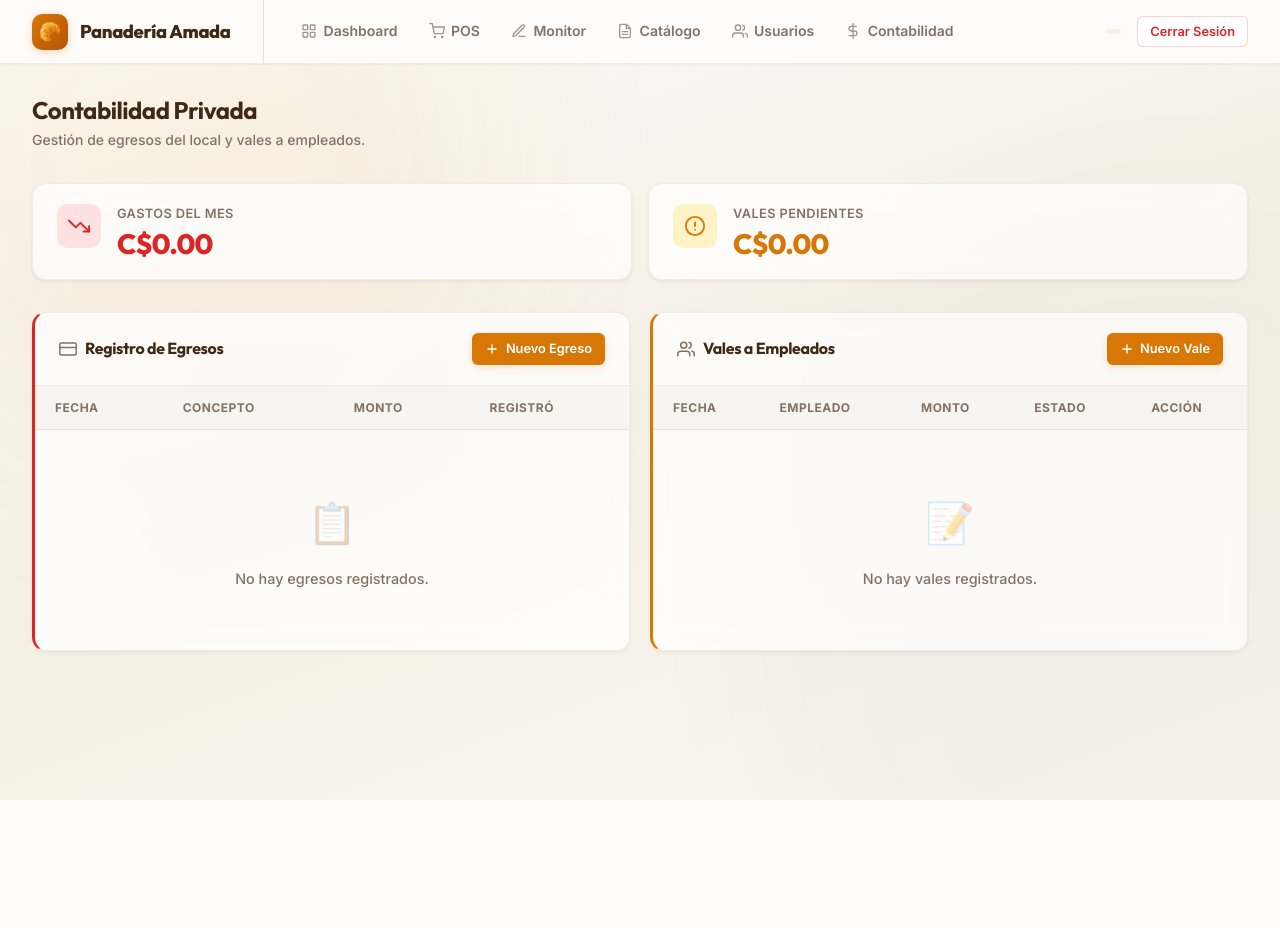
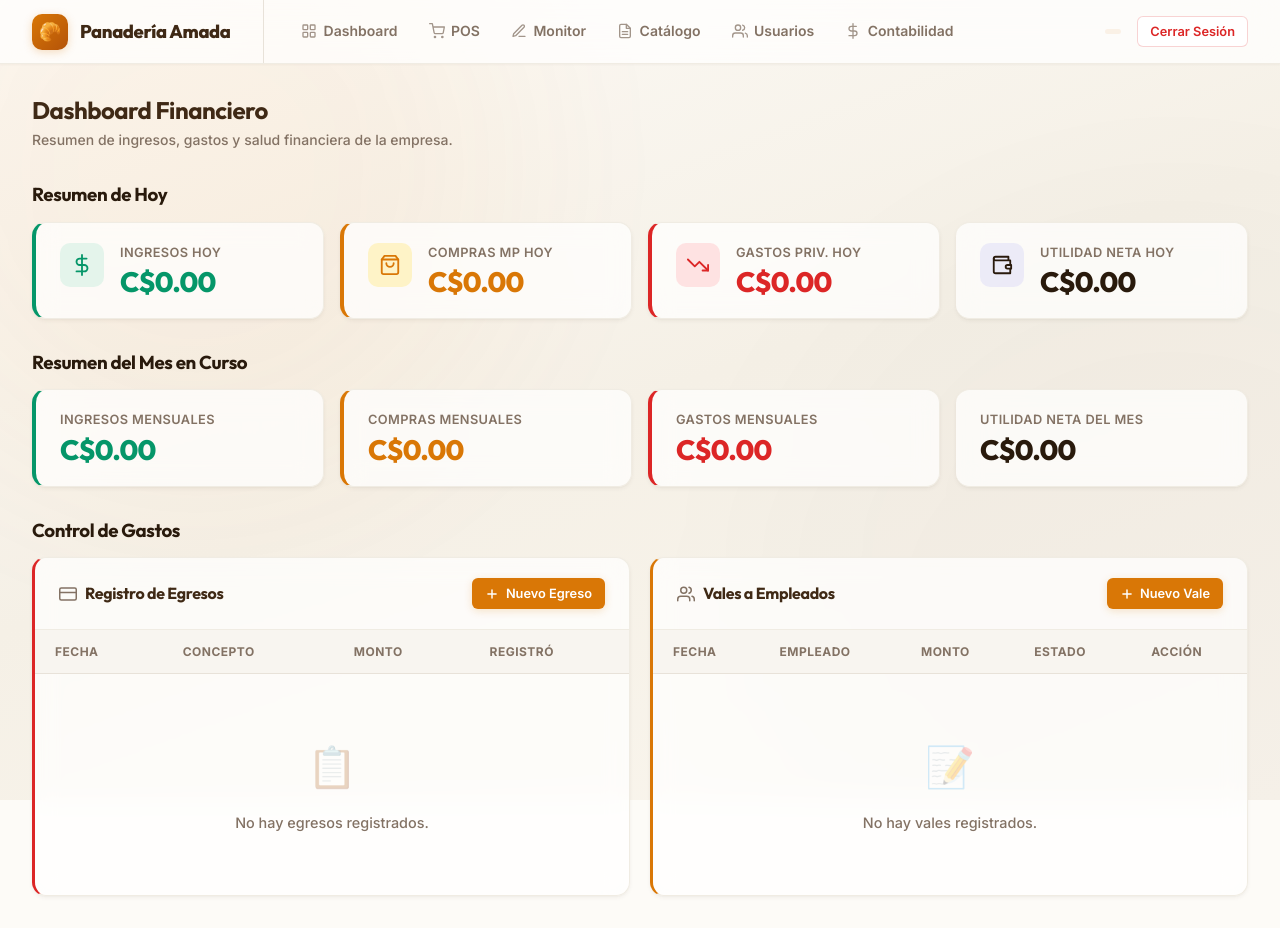
Before and after one commit to ruiz212/Ingenieria-de-software-, a Flask app: template templates/admin/contabilidad.html in a window 1280 px wide. Before the commit the page ends 800 px from the top, so only its background shows below. Run offline with Flask 3, Linux system fonts and the light colour scheme; the template is opened without the code that fills it, so the values that code supplies are empty.

Commit message:
Merge: resolve conflict in style.css

```diff
--- a/static/css/style.css
+++ b/static/css/style.css
@@ -808,6 +808,7 @@ a { color: inherit; }
     opacity: 1;
     pointer-events: all;
 }
+/* Removed broken pointer-events rule for modals */
 
 .modal-content {
     background: var(--surface);
--- a/templates/admin/contabilidad.html
+++ b/templates/admin/contabilidad.html
@@ -16,31 +16,87 @@
 
     <main class="admin-layout">
         <div class="page-header">
-            <h2>Contabilidad Privada</h2>
-            <p>Gestión de egresos del local y vales a empleados.</p>
+            <h2>Dashboard Financiero</h2>
+            <p>Resumen de ingresos, gastos y salud financiera de la empresa.</p>
         </div>
 
-        <!-- Metrics -->
-        <div class="metrics-grid">
-            <div class="metric-card">
+        <h3 style="margin-bottom: 1rem; color: var(--text-dark);">Resumen de Hoy</h3>
+        <div class="metrics-grid" style="grid-template-columns: repeat(4, 1fr); margin-bottom: 2rem;">
+            <!-- Ingresos Hoy -->
+            <div class="metric-card" style="border-left: 4px solid var(--success);">
+                <div class="metric-icon" style="background: rgba(16, 185, 129, 0.1); color: var(--success);">
+                    <svg viewBox="0 0 24 24" width="22" height="22" fill="none" stroke="currentColor" stroke-width="2" stroke-linecap="round" stroke-linejoin="round"><path d="M12 1v22"/><path d="M17 5H9.5a3.5 3.5 0 0 0 0 7h5a3.5 3.5 0 0 1 0 7H6"/></svg>
+                </div>
+                <div class="metric-body">
+                    <div class="metric-title">Ingresos Hoy</div>
+                    <div class="metric-value text-success">C${{ "%.2f"|format(metricas.ingresos_hoy) }}</div>
+                </div>
+            </div>
+            <!-- Compras MP Hoy -->
+            <div class="metric-card" style="border-left: 4px solid var(--warning);">
+                <div class="metric-icon pending">
+                    <svg viewBox="0 0 24 24" width="22" height="22" fill="none" stroke="currentColor" stroke-width="2" stroke-linecap="round" stroke-linejoin="round"><path d="M6 2L3 6v14a2 2 0 002 2h14a2 2 0 002-2V6l-3-4z"/><line x1="3" y1="6" x2="21" y2="6"/><path d="M16 10a4 4 0 01-8 0"/></svg>
+                </div>
+                <div class="metric-body">
+                    <div class="metric-title">Compras MP Hoy</div>
+                    <div class="metric-value text-warning">C${{ "%.2f"|format(metricas.compras_hoy) }}</div>
+                </div>
+            </div>
+            <!-- Egresos Priv Hoy -->
+            <div class="metric-card" style="border-left: 4px solid var(--danger);">
                 <div class="metric-icon expense">
                     <svg width="22" height="22" viewBox="0 0 24 24" fill="none" stroke="currentColor" stroke-width="2" stroke-linecap="round" stroke-linejoin="round"><polyline points="23 18 13.5 8.5 8.5 13.5 1 6"/><polyline points="17 18 23 18 23 12"/></svg>
                 </div>
                 <div class="metric-body">
-                    <div class="metric-title">Gastos del Mes</div>
-                    <div class="metric-value text-danger">C${{ "%.2f"|format(metricas.total_egresos_mes) }}</div>
+                    <div class="metric-title">Gastos Priv. Hoy</div>
+                    <div class="metric-value text-danger">C${{ "%.2f"|format(metricas.egresos_hoy) }}</div>
                 </div>
             </div>
-            <div class="metric-card">
-                <div class="metric-icon pending">
-                    <svg width="22" height="22" viewBox="0 0 24 24" fill="none" stroke="currentColor" stroke-width="2" stroke-linecap="round" stroke-linejoin="round"><circle cx="12" cy="12" r="10"/><line x1="12" y1="8" x2="12" y2="12"/><line x1="12" y1="16" x2="12.01" y2="16"/></svg>
+            <!-- Balance Hoy -->
+            <div class="metric-card" style="border-left: 4px solid var(--primary);">
+                <div class="metric-icon" style="background: rgba(99, 102, 241, 0.1); color: var(--primary);">
+                    <svg width="22" height="22" viewBox="0 0 24 24" fill="none" stroke="currentColor" stroke-width="2" stroke-linecap="round" stroke-linejoin="round"><path d="M21 12V7H5a2 2 0 0 1 0-4h14v4"/><path d="M3 5v14a2 2 0 0 0 2 2h16v-5"/><path d="M18 12a2 2 0 0 0 0 4h4v-4Z"/></svg>
                 </div>
                 <div class="metric-body">
-                    <div class="metric-title">Vales Pendientes</div>
-                    <div class="metric-value text-warning">C${{ "%.2f"|format(metricas.total_vales_pendientes) }}</div>
+                    <div class="metric-title">Utilidad Neta Hoy</div>
+                    <div class="metric-value" style="color: var(--primary);">C${{ "%.2f"|format(metricas.balance_hoy) }}</div>
                 </div>
             </div>
         </div>
+
+        <h3 style="margin-bottom: 1rem; color: var(--text-dark);">Resumen del Mes en Curso</h3>
+        <div class="metrics-grid" style="grid-template-columns: repeat(4, 1fr); margin-bottom: 2rem;">
+             <!-- Ingresos Mes -->
+             <div class="metric-card" style="border-left: 4px solid var(--success);">
+                <div class="metric-body">
+                    <div class="metric-title">Ingresos Mensuales</div>
+                    <div class="metric-value text-success">C${{ "%.2f"|format(metricas.ingresos_mes) }}</div>
+                </div>
+            </div>
+            <!-- Compras Mes -->
+            <div class="metric-card" style="border-left: 4px solid var(--warning);">
+                <div class="metric-body">
+                    <div class="metric-title">Compras Mensuales</div>
+                    <div class="metric-value text-warning">C${{ "%.2f"|format(metricas.compras_mes) }}</div>
+                </div>
+            </div>
+            <!-- Gastos Mes -->
+            <div class="metric-card" style="border-left: 4px solid var(--danger);">
+                <div class="metric-body">
+                    <div class="metric-title">Gastos Mensuales</div>
+                    <div class="metric-value text-danger">C${{ "%.2f"|format(metricas.egresos_mes) }}</div>
+                </div>
+            </div>
+            <!-- Balance Mes -->
+            <div class="metric-card" style="border-left: 4px solid var(--primary);">
+                <div class="metric-body">
+                    <div class="metric-title">Utilidad Neta del Mes</div>
+                    <div class="metric-value" style="color: var(--primary);">C${{ "%.2f"|format(metricas.balance_mes) }}</div>
+                </div>
+            </div>
+        </div>
+
+        <h3 style="margin-bottom: 1rem; color: var(--text-dark);">Control de Gastos</h3>
 
         <!-- Panels -->
         <div class="panels-grid">
--- a/templates/index.html
+++ b/templates/index.html
@@ -53,6 +53,7 @@
 
             <!-- Catálogo de Productos -->
             <div class="catalog-panel">
+                <h2 id="current-category-title" style="margin-bottom: 1rem; color: var(--text-dark);">Mostrador - Todos</h2>
                 <div class="products-grid">
                     {% for producto in productos if producto.categoria != 'Reposteria' %}
                     <article class="product-card filterable-product" data-id="{{ producto.id }}" data-nombre="{{ producto.nombre }}" data-precio="{{ producto.precio }}" data-categoria="{{ producto.categoria }}" data-descuento="{{ producto.descuento }}">
```
Also changed, not shown: app/admin/routes.py (+63 -6 lines), templates/admin/catalogo.html (+47 -17 lines).
